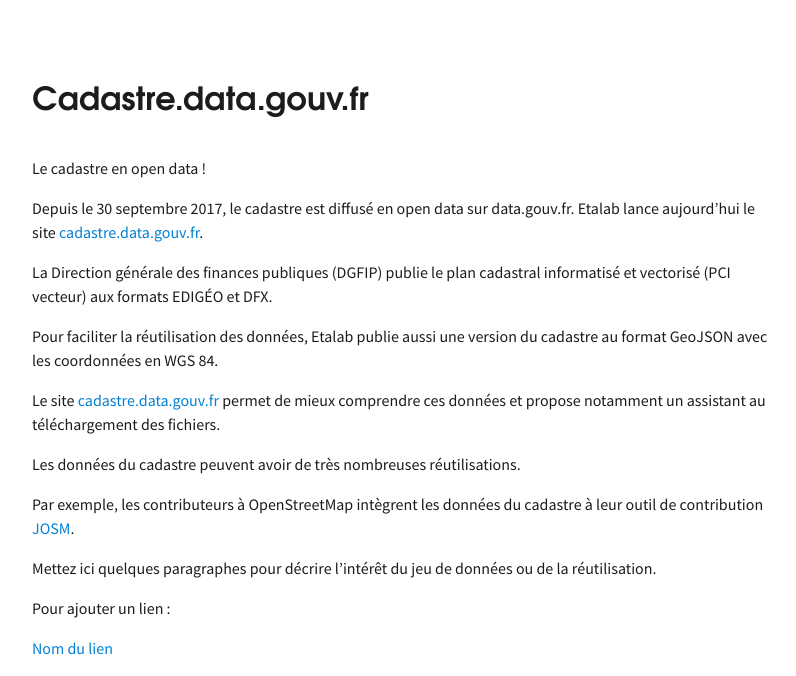
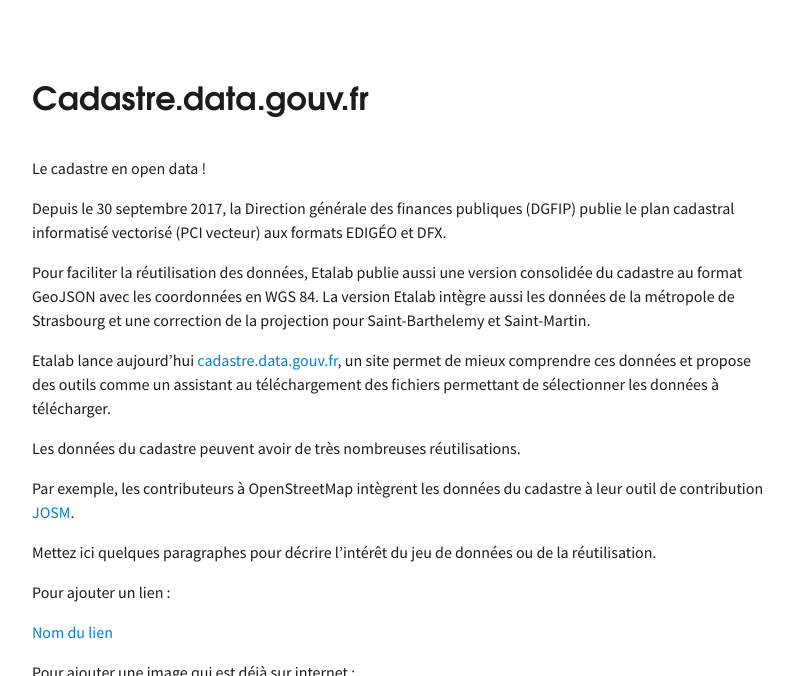
Before and after one commit to etalab/calendrier-lavent, a Jekyll site: the page built from _posts/2017-12-22-cadastre.md, in a window 1280 px wide and 900 px high, scrolled down 361 px, cut to the strip 62-738 px from the top of the window. Shown: the whole strip, without its empty margins (238-1034 px from the left). Built offline with Jekyll 4.4.1, drawn with Linux system fonts in a browser that asks for light colours; our own code applies the rules of GitHub Pages for plain Markdown files; comment, search, counter and statistics services are not loaded.

Commit message:
correction

```diff
--- a/_posts/2017-12-22-cadastre.md
+++ b/_posts/2017-12-22-cadastre.md
@@ -2,26 +2,23 @@
 title: Cadastre.data.gouv.fr
 contribution:
   type: dataset
-  publisher: nom de l'organisation qui publie le jeu de données
-  url: url du jeu de données https://www.data.gouv.fr/fr/datasets/contenu-des-declarations-publiees-apres-le-1er-juillet-2017-au-format-xml/
+  publisher: Etalab
+  url: https://www.data.gouv.fr/fr/datasets/cadastre/
 ---
 
 Le cadastre en open data !
 
 <!--more-->
 
-Depuis le 30 septembre 2017, le cadastre est diffusé en open data sur data.gouv.fr. Etalab lance aujourd'hui le site [cadastre.data.gouv.fr](https://cadastre.data.gouv.fr/).
+Depuis le 30 septembre 2017, la Direction générale des finances publiques (DGFIP) publie le plan cadastral informatisé vectorisé (PCI vecteur) aux formats EDIGÉO et DFX.
 
-La Direction générale des finances publiques (DGFIP) publie le plan cadastral informatisé et vectorisé (PCI vecteur) aux formats EDIGÉO et DFX.
+Pour faciliter la réutilisation des données, Etalab publie aussi une version consolidée du cadastre au format GeoJSON avec les coordonnées en WGS 84. La version Etalab intègre aussi les données de la métropole de Strasbourg et une correction de la projection pour Saint-Barthelemy et Saint-Martin.
 
-Pour faciliter la réutilisation des données, Etalab publie aussi une version du cadastre au format GeoJSON avec les coordonnées en WGS 84.
-
-Le site  [cadastre.data.gouv.fr](https://cadastre.data.gouv.fr/) permet de mieux comprendre ces données et propose notamment un assistant au téléchargement des fichiers.
+Etalab lance aujourd'hui [cadastre.data.gouv.fr](https://cadastre.data.gouv.fr/), un site permet de mieux comprendre ces données et propose des outils comme un assistant au téléchargement des fichiers permettant de sélectionner les données à télécharger.
 
 Les données du cadastre peuvent avoir de très nombreuses réutilisations.
 
 Par exemple, les contributeurs à OpenStreetMap intègrent les données du cadastre à leur outil de contribution [JOSM](https://josm.openstreetmap.de/).
-
 
 Mettez ici quelques paragraphes pour décrire l'intérêt du jeu de données ou de la réutilisation.
 
```
